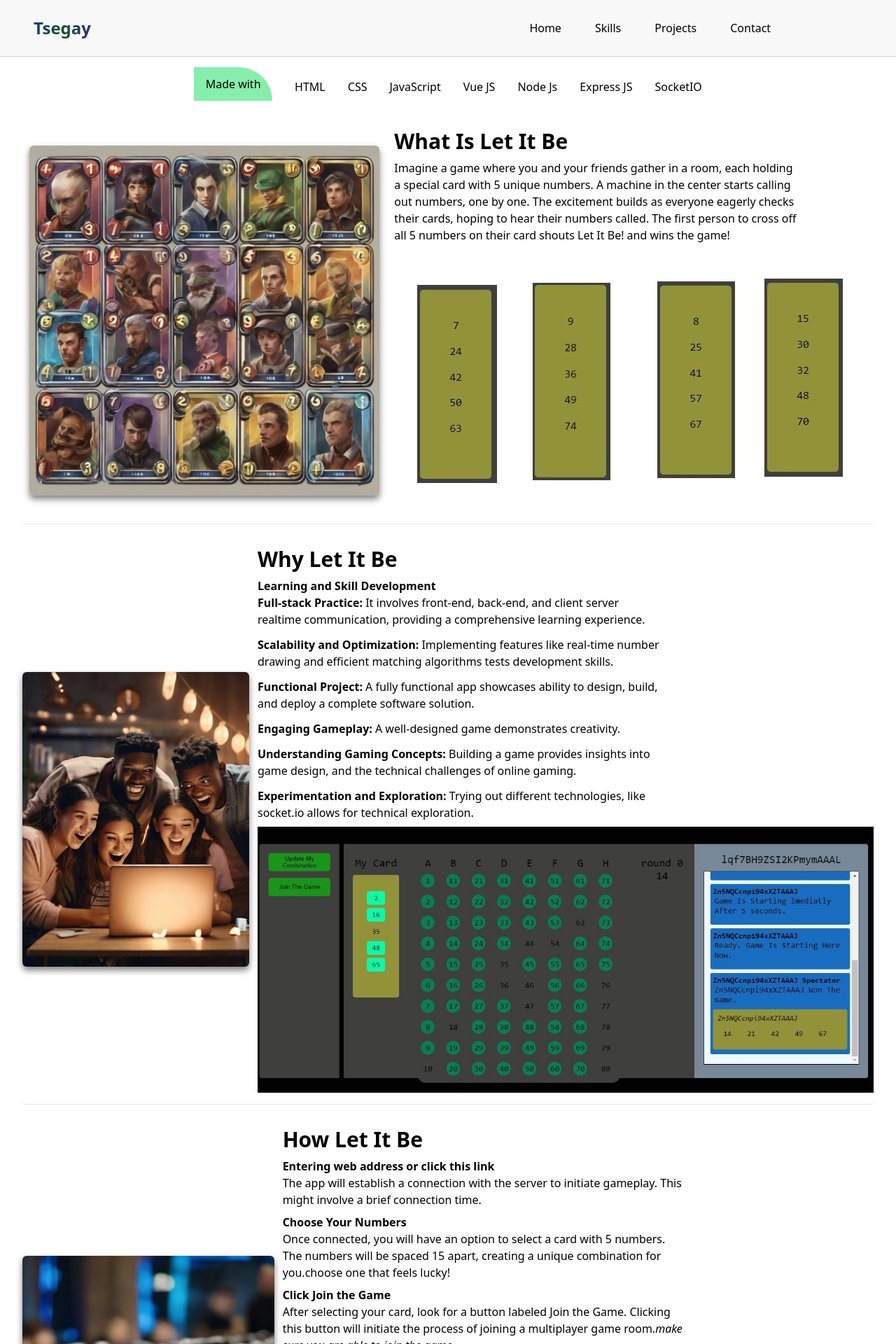
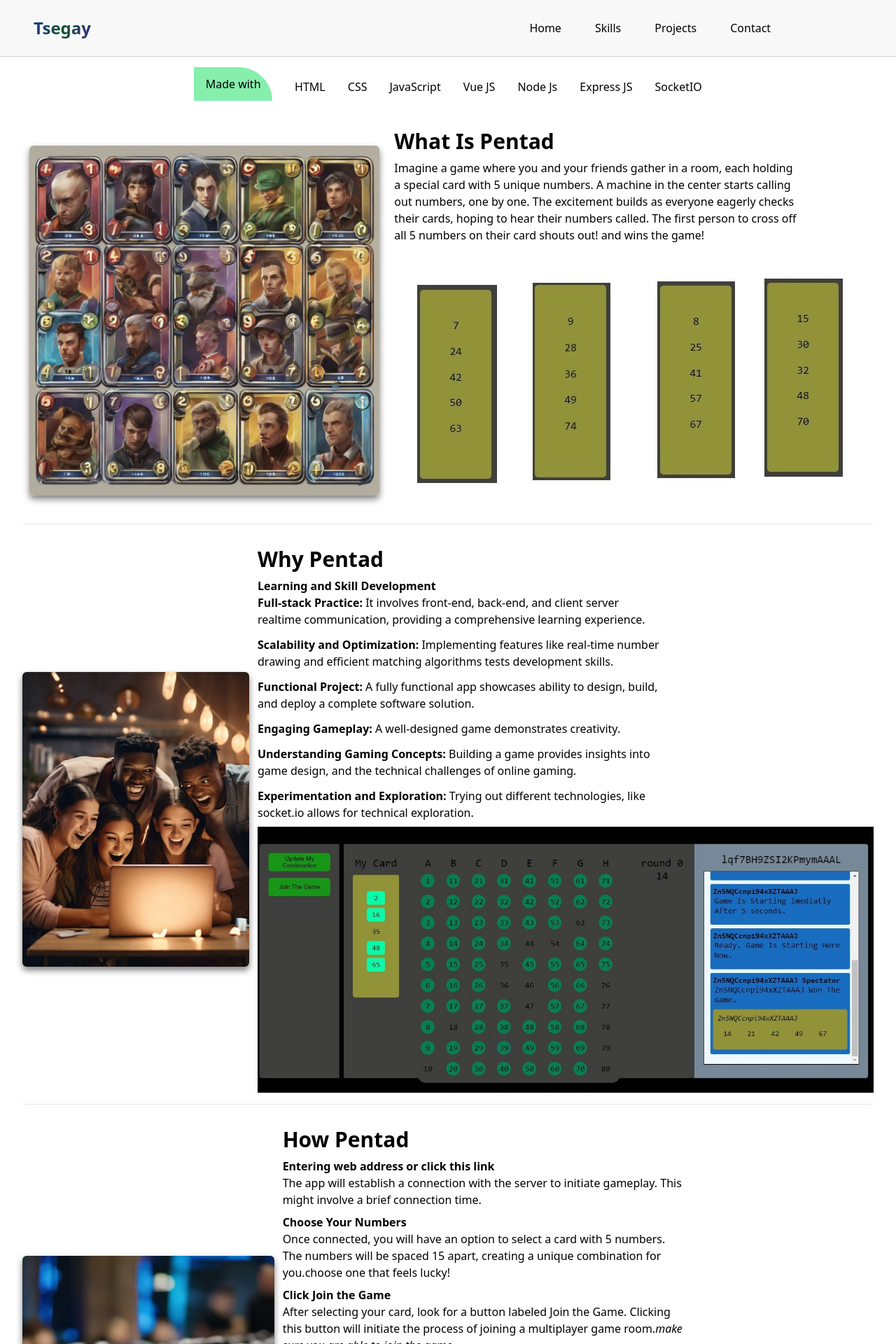
Before and after one commit to tsegay186/portofilio, a Next.js app: page /projects/letitbe in a window 1280 px wide. Shown: the top 1920 px of the page at 70% size. Built offline with nearby package versions, Linux system fonts and the light colour scheme.

Commit message:
renaming project name

```diff
--- a/app/projects/letitbe/page.tsx
+++ b/app/projects/letitbe/page.tsx
@@ -12,21 +12,21 @@ import whyLetItThumbnail from '/public/whyLetIt.jpg'
 import howLetItThumbnail from '/public/letItwhat.jpg'
 
 const what = {
-  header: "What Is Let It Be",
+  header: "What Is Pentad",
   thumbnail: whatLetItThumbnail,
   description: ``,
   alt:'let it what'
 };
 
 const why = {
-  header: "Why Let It Be",
+  header: "Why Pentad",
   thumbnail: whyLetItThumbnail,
   description: "Why",
   alt:'let it why'
 };
 
 const how = {
-  header: "How Let It Be",
+  header: "How Pentad",
   thumbnail: howLetItThumbnail,
   description: "How",
   alt:'let it how'
@@ -106,7 +106,7 @@ const What = () => {
           starts calling out numbers, one by one. The excitement builds as
           everyone eagerly checks their cards, hoping to hear their numbers
           called. The first person to cross off all 5 numbers on their card
-          shouts Let It Be! and wins the game!
+          shouts out! and wins the game!
         </p>
       </div>
       <Image
@@ -178,7 +178,7 @@ const How = () => {
       <div className="max-w-xl">
         <ol className="flex flex-col gap-y-2">
           <li>
-            <b>Entering web address or click this <Link href="https://letit.onrender.com/" target="_blank" className="text-red">link</Link></b><br />
+            <b>Entering web address or click this <Link href="https://pentad.onrender.com/" target="_blank" className="text-red">link</Link></b><br />
             The app will establish a connection with the server
             to initiate gameplay. This might involve a brief connection time.
             </li>
```
